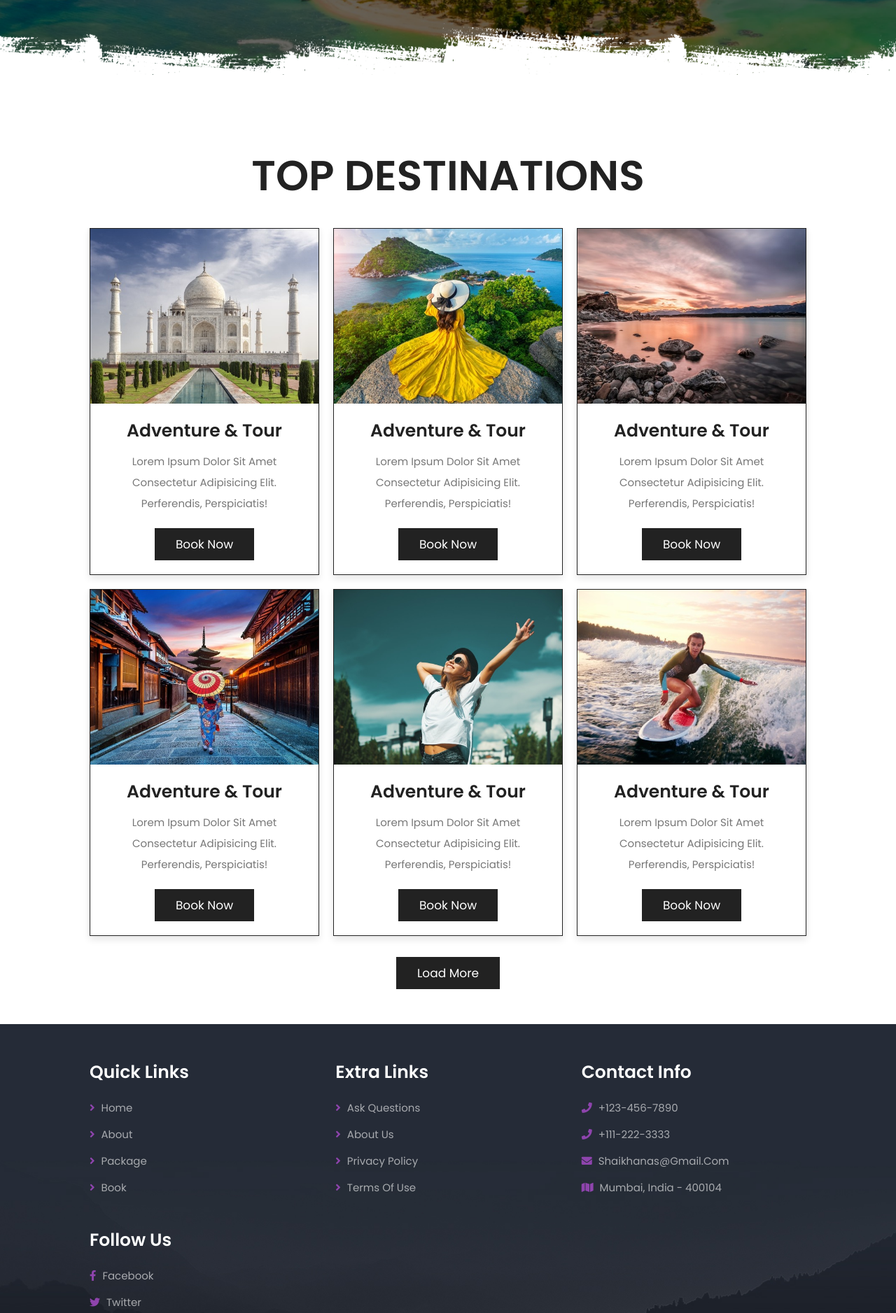
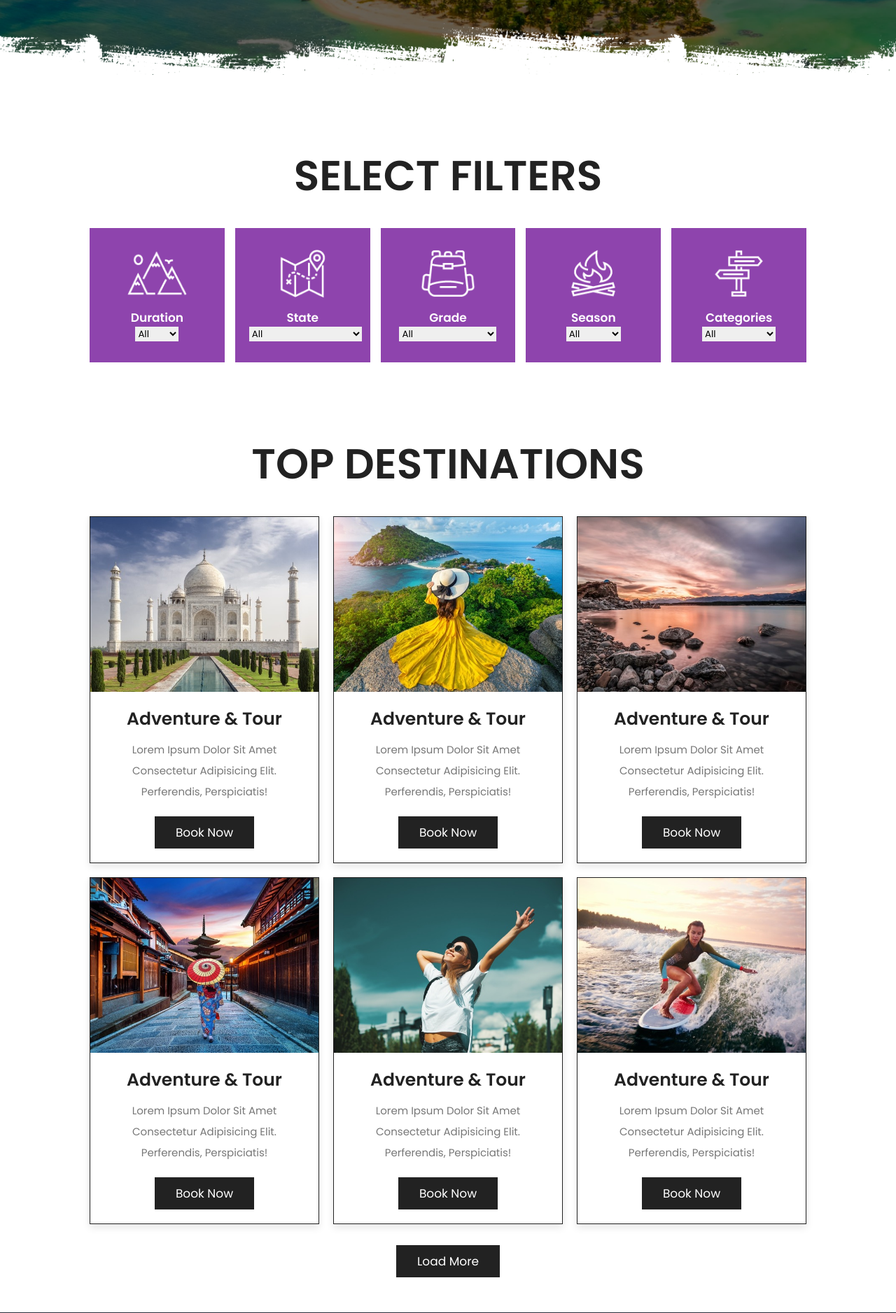
Before and after one commit to Puravshah321/education-trip-website, a PHP site: page /package.php in a window 1280 px wide. Shown: the part 322-2199 px from the top of the page at 70% size. Run offline with PHP 8.4, Linux system fonts and the light colour scheme.

Commit message:
package.php

```diff
--- a/package.php
+++ b/package.php
@@ -6,19 +6,19 @@
    <meta name="viewport" content="width=device-width, initial-scale=1.0">
    <title>package</title>
 
-   <!-- swiper css link  -->
+   <!-- swiper css link -->
    <link rel="stylesheet" href="https://unpkg.com/swiper@7/swiper-bundle.min.css" />
 
-   <!-- font awesome cdn link  -->
+   <!-- font awesome cdn link -->
    <link rel="stylesheet" href="https://cdnjs.cloudflare.com/ajax/libs/font-awesome/5.15.4/css/all.min.css">
 
-   <!-- custom css file link  -->
+   <!-- custom css file link -->
    <link rel="stylesheet" href="css/style.css">
 
 </head>
 <body>
 
-<!-- header section starts  -->
+<!-- header section starts -->
 
 <section class="header">
 
@@ -41,7 +41,144 @@
    <h1>packages</h1>
 </div>
 
-<!-- packages section starts  -->
+<!-- FILTERS SECTION STARTS -->
+
+<section class="services">
+
+   <h1 class="heading-title">Select Filters </h1>
+
+   <div class="box-container">
+
+   <div class="box">
+         <div class="image">
+            <img src="images/icon-1.png" alt="">
+         </div>
+         <div class="content">
+            <h3>Duration</h3>
+            <form>
+               <select>
+                  <option value="all">All</option>
+                  <option value="1-day">1 Day</option>
+                  <option value="2-day">1N/2D</option>
+                  <option value="3-day">2N/3D</option>
+                  <option value="4-day">3N/4D</option>
+                  <option value="5-day">4N/5D</option>
+                  <option value="6-day">5N/6D</option>
+                  <option value="7-day">6N/7D</option>
+               </select>
+            </form>
+         </div>
+      </div>
+
+      <div class="box">
+         <div class="image">
+            <img src="images/icon-2.png" alt="">
+         </div>
+         <div class="content">
+            <h3>State</h3>
+            <form>
+               <select>
+                  <option value="all">All</option>
+                  <option value="andhra-pradesh">Andhra Pradesh</option>
+                  <option value="arunachal-pradesh">Arunachal Pradesh</option>
+                  <option value="assam">Assam</option>
+                  <option value="bihar">Bihar</option>
+                  <option value="chhattisgarh">Chhattisgarh</option>
+                  <option value="goa">Goa</option>
+                  <option value="gujarat">Gujarat</option>
+                  <option value="haryana">Haryana</option>
+                  <option value="himachal-pradesh">Himachal Pradesh</option>
+                  <option value="jammu-kashmir">Jammu and Kashmir</option>
+                  <option value="jharkhand">Jharkhand</option>
+                  <option value="karnataka">Karnataka</option>
+                  <option value="kerala">Kerala</option>
+                  <option value="madhya-pradesh">Madhya Pradesh</option>
+                  <option value="maharashtra">Maharashtra</option>
+                  <option value="manipur">Manipur</option>
+                  <option value="meghalaya">Meghalaya</option>
+                  <option value="mizoram">Mizoram</option>
+                  <option value="nagaland">Nagaland</option>
+                  <option value="odisha">Odisha</option>
+                  <option value="punjab">Punjab</option>
+                  <option value="rajasthan">Rajasthan</option>
+                  <option value="sikkim">Sikkim</option>
+                  <option value="tamil-nadu">Tamil Nadu</option>
+                  <option value="telangana">Telangana</option>
+                  <option value="tripura">Tripura</option>
+                  <option value="uttar-pradesh">Uttar Pradesh</option>
+                  <option value="uttarakhand">Uttarakhand</option>
+                  <option value="west-bengal">West Bengal</option>
+               </select>
+            </form>
+         </div>
+      </div>
+
+      <div class="box">
+         <div class="image">
+            <img src="images/icon-3.png" alt="">
+         </div>
+         <div class="content">
+            <h3>Grade</h3>
+            <form>
+               <select>
+                  <option value="all">All</option>
+                  <option value="primary">Primary</option>
+                  <option value="secondary">Secondary</option>
+                  <option value="higher-secondary">Higher Secondary</option>
+               </select>
+            </form>
+         </div>
+      </div>
+
+
+      <div class="box">
+    <div class="image">
+        <img src="images/icon-4.png" alt="">
+    </div>
+    <div class="content">
+        <h3>Season</h3>
+        <form>
+            <select>
+                <option value="all">All</option>
+                <option value="summer">Summer</option>
+                <option value="autumn">Autumn</option>
+                <option value="winter">Winter</option>
+                <option value="spring">Spring</option>
+            </select>
+        </form>
+    </div>
+</div>
+
+
+<div class="box">
+    <div class="image">
+        <img src="images/icon-5.png" alt="">
+    </div>
+    <div class="content">
+        <h3>Categories</h3>
+        <form>
+            <select>
+                <option value="all">All</option>
+                <option value="history">History</option>
+                <option value="science">Science</option>
+                <option value="nature">Nature</option>
+                <option value="art-and-culture">Art & Culture</option>
+                <option value="technology">Technology</option>
+                <option value="adventure">Adventure</option>
+            </select>
+        </form>
+    </div>
+</div>
+
+
+   </div>
+
+</section>
+<!-- FILTERS SECTION ENDS -->
+
+
+
+<!-- packages section starts -->
 
 <section class="packages">
 
@@ -188,23 +325,7 @@
 </section>
 
 <!-- packages section ends -->
-
-
-
-
-
-
-
-
-
-
-
-
-
-
-
-
-<!-- footer section starts  -->
+<!-- footer section starts -->
 
 <section class="footer">
 
@@ -254,14 +375,10 @@
 
 
 
-
-
-
-
-<!-- swiper js link  -->
+<!-- swiper js link -->
 <script src="https://unpkg.com/swiper@7/swiper-bundle.min.js"></script>
 
-<!-- custom js file link  -->
+<!-- custom js file link -->
 <script src="js/script.js"></script>
 
 </body>
```
